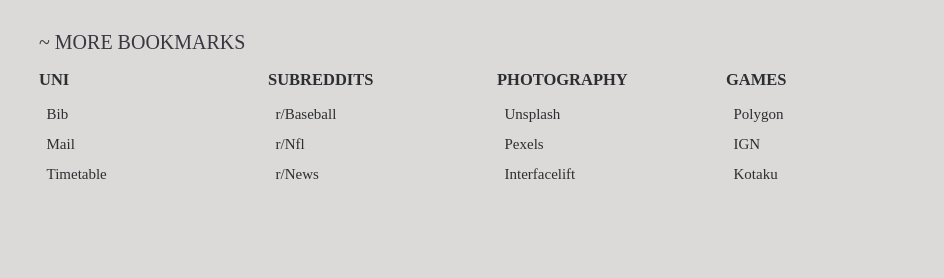
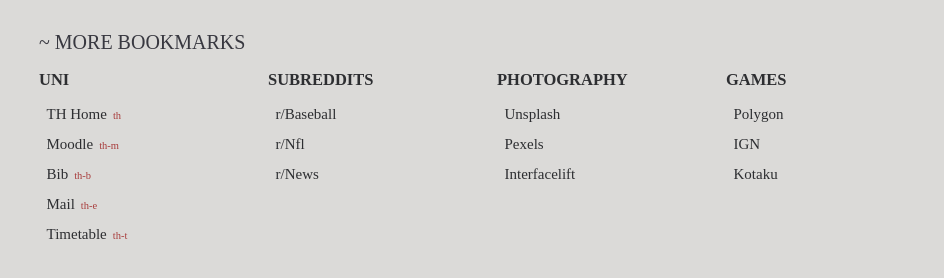
Before and after one commit to m2xw/Tabpage, a plain HTML site: page index.html in a window 1280 px wide. Shown: the part 436-714 px from the top of the page, without its empty margins (168-1112 px from the left). Drawn offline with Linux system fonts and the light colour scheme.

Commit message:
Update index.html

```diff
--- a/index.html
+++ b/index.html
@@ -139,9 +139,11 @@
       <div id="links-container">
         <div class="links-item">
           <h4>Uni</h4>
-          <a id="link" href="https://opac.ku.de/TouchPoint/start.do?Branch=3&Language=de&View=thi&BaseURL=/index-hi.html">Bib</a>
-          <a id="link" href="https://exchange.thi.de/owa/?bO=1#path=/mail">Mail</a>
-          <a id="link" href="https://www3.primuss.de/stpl/index.php?FH=fhin&Lang=de&User=miw3106&Session=vp98e0f63pd01104923664d2y4l6m83cr21tah72#mode=pers&pers=null&id=null">Timetable</a>
+           <a id="link" href="https://opac.ku.de/TouchPoint/start.do?Branch=3&Language=de&View=thi&BaseURL=/index-hi.html">TH Home<span class="keyw">th</span></a>
+          <a id="link" href="https://opac.ku.de/TouchPoint/start.do?Branch=3&Language=de&View=thi&BaseURL=/index-hi.html">Moodle<span class="keyw">th-m</span></a>
+          <a id="link" href="https://opac.ku.de/TouchPoint/start.do?Branch=3&Language=de&View=thi&BaseURL=/index-hi.html">Bib<span class="keyw">th-b</span></a>
+          <a id="link" href="https://exchange.thi.de/owa/?bO=1#path=/mail">Mail<span class="keyw">th-e</span></a>
+          <a id="link" href="https://www3.primuss.de/stpl/index.php?FH=fhin&Lang=de&User=miw3106&Session=vp98e0f63pd01104923664d2y4l6m83cr21tah72#mode=pers&pers=null&id=null">Timetable<span class="keyw">th-t</span></a>
         </div>
         <div class="links-item">
           <h4>Subreddits</h4>
```
